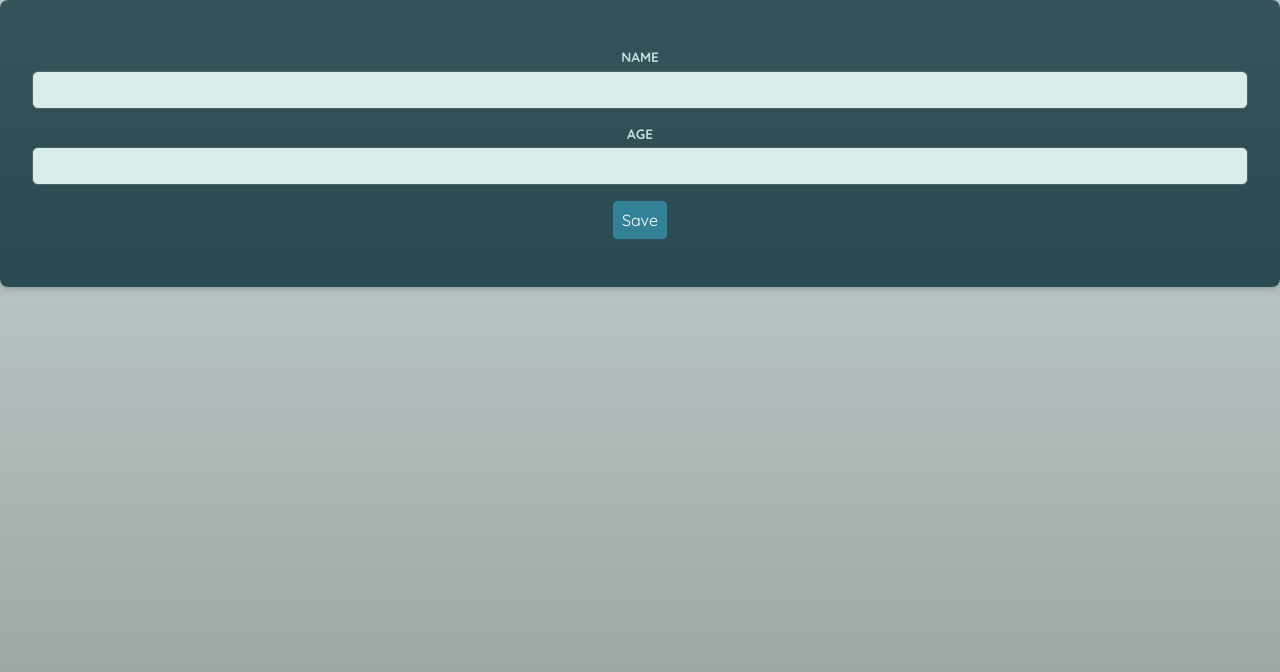
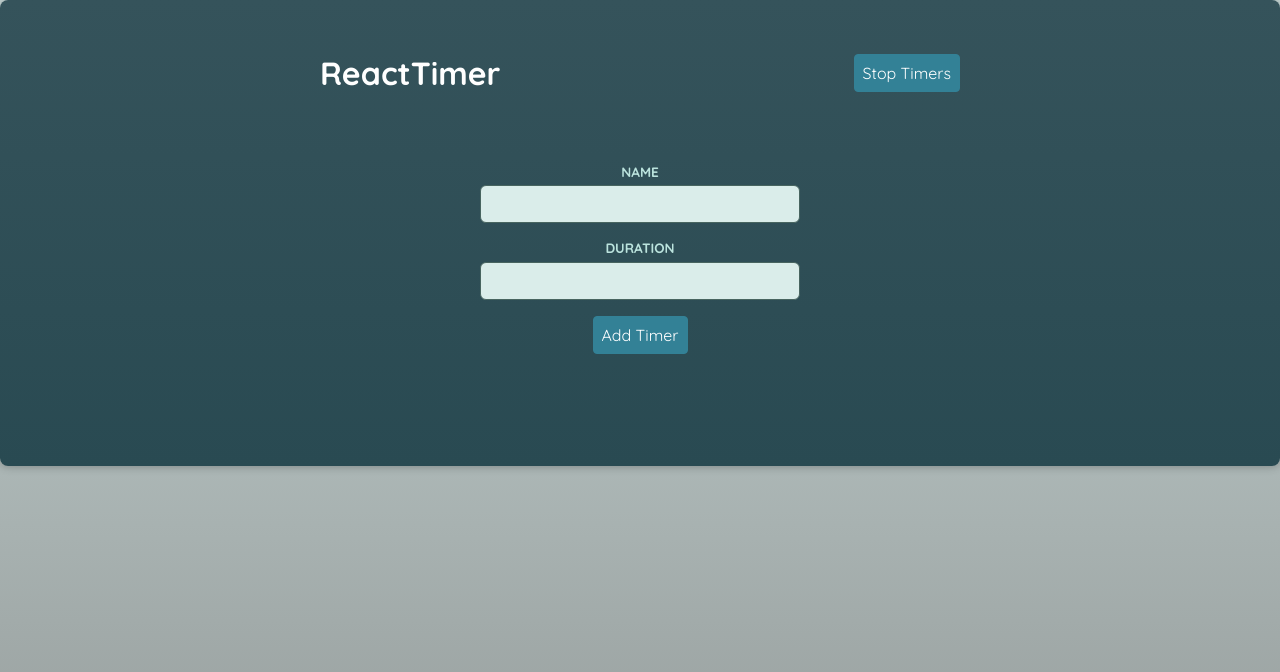
Before and after one commit to sharathcv/react-with-typescript, a React (Vite) app in the folder adv-components/: page / in a window 1280 px wide. Shown: the top 672 px of the page. Built offline with nearby package versions, Linux system fonts and the light colour scheme; a web font is replaced by a local one.

Commit message:
AddTimer basic component created and App updated

```diff
--- a/adv-components/src/App.tsx
+++ b/adv-components/src/App.tsx
@@ -6,26 +6,33 @@
 import Button from "./components/UI/Button";
 import Container from "./components/UI/Container";
 import Form, {FormHandle} from "./components/UI/Form";
+import AddTimer from './components/AddTimer';
+import Header from './components/Header';
+import Timers from './components/Timers';
 
 function App() {
-  const [count, setCount] = useState(0);
-  const input = useRef<HTMLInputElement>(null);
-  const customForm = useRef(null);
+  // const [count, setCount] = useState(0);
+  // const input = useRef<HTMLInputElement>(null);
+  // const customForm = useRef(null);
 
-  function handleSave(data: unknown) {
-    const extractedData = data as {name: string, age: string;};
-    customForm.current.clear();
-  }
+  // function handleSave(data: unknown) {
+  //   const extractedData = data as {name: string, age: string;};
+  //   customForm.current.clear();
+  // }
 
   return (
+    <>
+      <Header />
       <main>
-      <Form onSave={handleSave} ref={customForm}>
+        <AddTimer />
+        <Timers />
+        {/* <Form onSave={handleSave} ref={customForm}>
           <Input id="name" label="Name" type="text"/>
           <Input id="age" label="Age" type="number" />
           <p>
             <Button>Save</Button>
           </p>
-      </Form>
+        </Form> */}
 
         {/*<Input id="name" label="Your name" type="text"/>
         <Input id="age" label="Your age" type="number" />
@@ -36,6 +43,7 @@
         */}
 
       </main>
+    </>
   );
 }
 
--- a/adv-components/src/components/AddTimer.tsx
+++ b/adv-components/src/components/AddTimer.tsx
@@ -0,0 +1,24 @@
+import { useRef } from 'react';
+import Button from './UI/Button';
+import Form, { FormHandle } from './UI/Form';
+import Input from './UI/Input';
+
+export default function AddTimer() {
+  const form = useRef<FormHandle>(null);
+
+  function handleSaveTimer(data: unknown) {
+    const extractedData = data as { name: string; duration: string };
+    console.log(extractedData);
+    form.current.clear();
+  }
+
+  return (
+    <Form ref={form} onSave={handleSaveTimer} id="add-timer">
+      <Input type="text" label="Name" id="name" />
+      <Input type="number" label="Duration" id="duration" />
+      <p>
+        <Button>Add Timer</Button>
+      </p>
+    </Form>
+  );
+}
```
Lines whose indentation alone changed are shown as unchanged.
